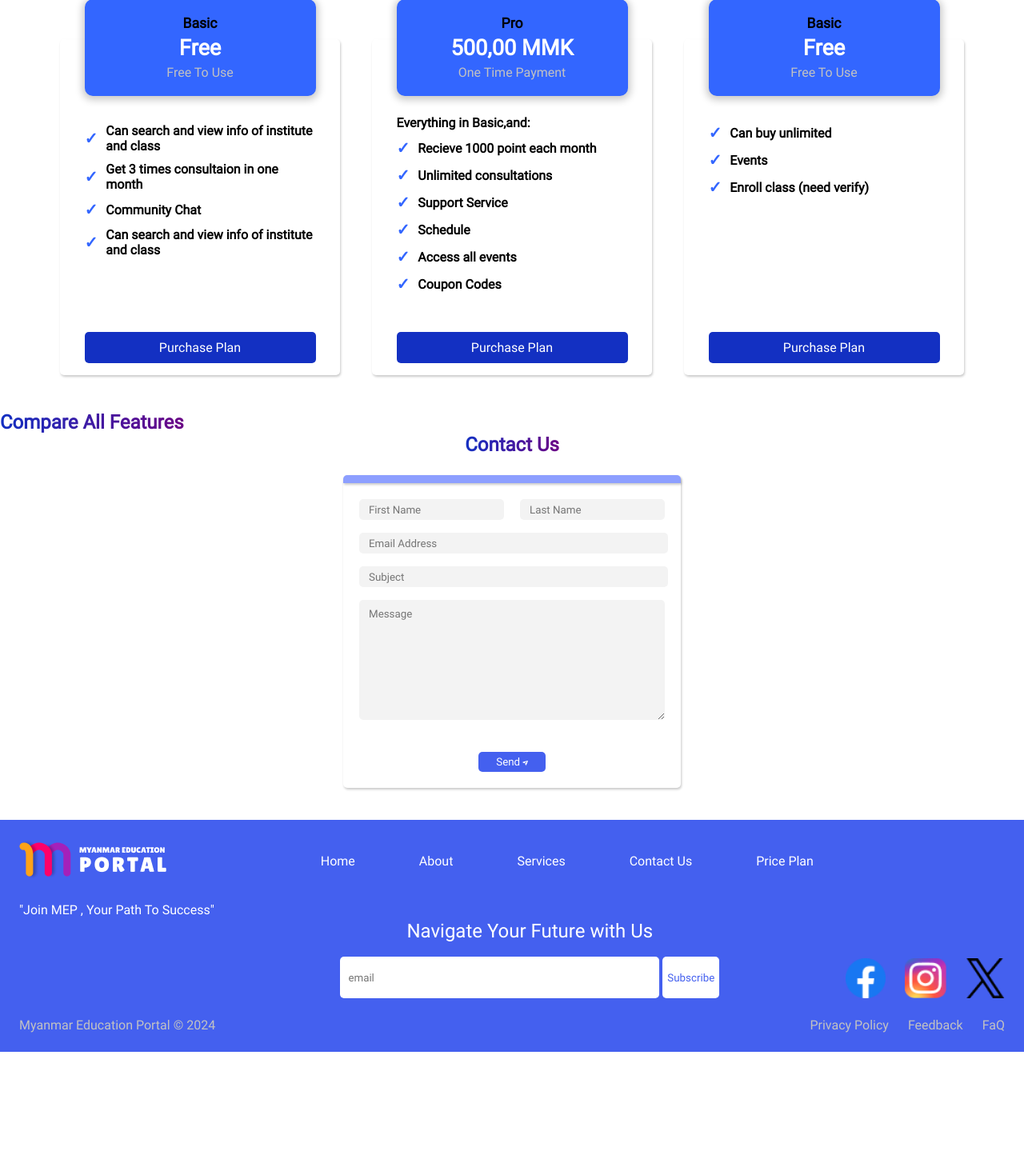
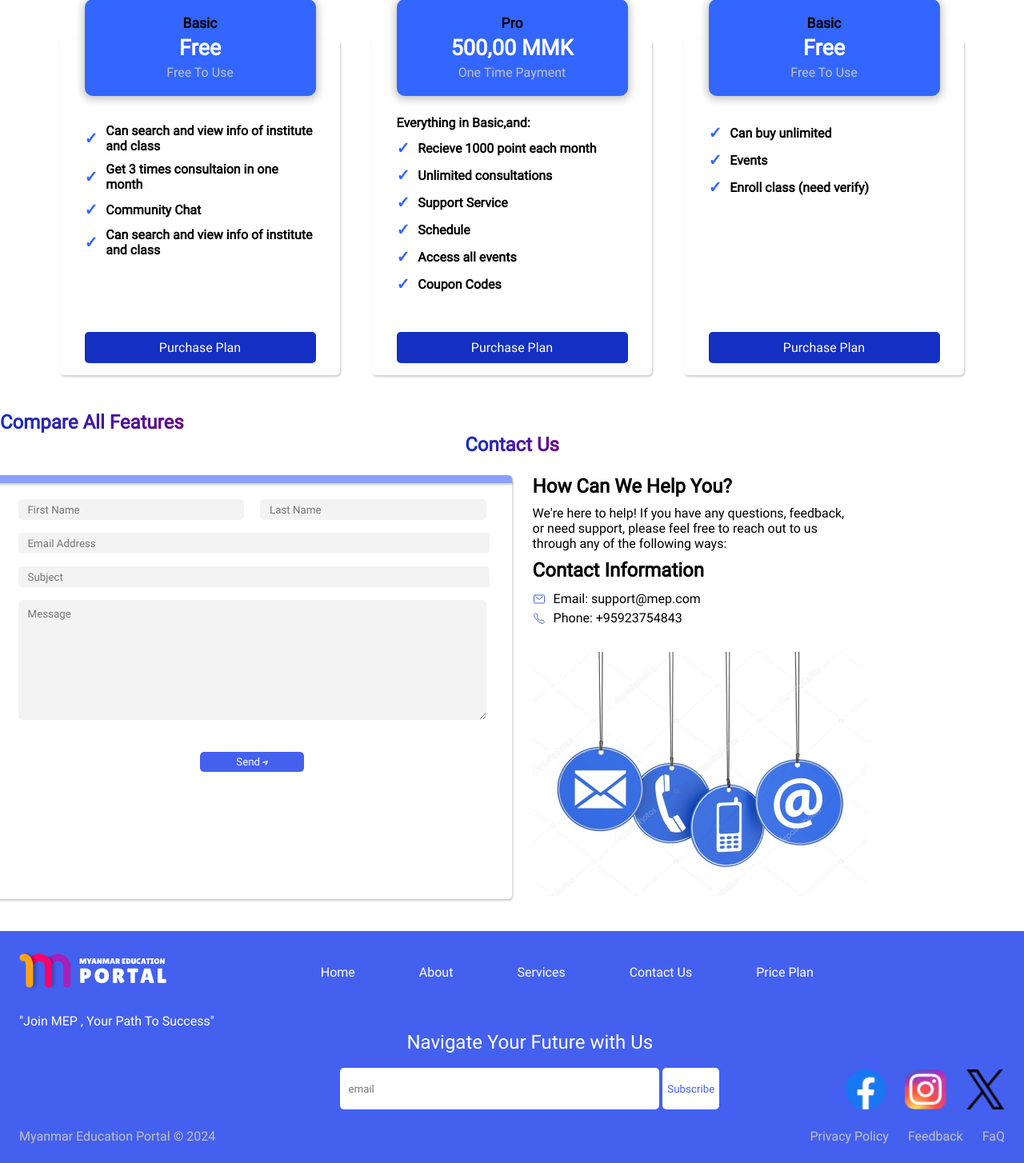
Before and after one commit to ExBrain-B13-Group-1/MEP, a PHP site: page /resources/homepage.html in a window 1280 px wide; the page is wider, and only the part inside the window is pictured. Shown: the part 3154-4608 px from the top of that part at 80% size. Before the commit the page ends 4469 px from the top of that part, so only its background shows below. Run offline with PHP 8.4, Linux system fonts and the light colour scheme; style sheets or scripts are compiled from the project's sources.

Commit message:
latest update

```diff
--- a/User/View/resources/css/homepage.css
+++ b/User/View/resources/css/homepage.css
@@ -626,6 +626,7 @@ nav {
   align-items: center;
 }
 .contact-us-inner-wrapper{
+  width: 90%;
   padding: 20px;
 }
 .name-row-input{
@@ -659,13 +660,46 @@ nav {
   font-size: 1.5em;
   margin-bottom: 3vh;
 }
+.contact-us-description-container{
+  display: flex;
+  width: 1300px;
+  gap: 2vw;
+}
 .contact-us-description-left-container{
   border-radius: 5px;
   display: flex;
   flex-direction: column;
   align-items: center;
   box-shadow: 1px 2px 3px 0px #00000036;
-  width: 100%;
+  width: 50%;
+}
+.contact-us-description-right-container{
+  width: 30%;
+}
+.contact-us-description-right-header{
+  font-size: 1.5em;
+  font-weight: bold;
+  margin-bottom: 10px;
+}
+.contact-us-description-right-text{
+  margin-bottom: 10px;
+}
+.contact-us-description-right-information-header{
+  font-size: 1.5em;
+  font-weight: bold;
+  margin-bottom: 10px;
+}
+.contact-us-description-right-information-email,.contact-us-description-right-right-information-phone{
+  display: flex;
+  align-items: center;
+  line-height: 1.5em;
+}
+.email-icon,.phone-icon{
+  color: var(--primary-color);
+  margin-right: 10px;
+}
+.contact-us-description-right-image{
+  margin-top: 30px;
 }
 .send-btn{
   color: var(--primary-bg-color);
@@ -686,9 +720,6 @@ nav {
   height: 10px;
   background-color: #8D9FFF;
   box-shadow: 1px 2px 3px 0px #00000036;
-}
-.contact-us-description-right-container{
-
 }
 /* Start of Footer */
 footer {
--- a/User/View/resources/homepage.html
+++ b/User/View/resources/homepage.html
@@ -440,7 +440,7 @@
             Compare All Features
         </div>
         <div class="compare-all-features-table-container">
-
+            <table></table>
         </div>
     </div>
     <div class="contact-us-section">
@@ -468,7 +468,26 @@
                     </div>
                     <button class="send-btn">Send <img src="../resources/img/send.png" alt="" class="send-img"></button>
                 </div>
-                <div class="contact-us-description-right-container"></div>
+                <div class="contact-us-description-right-container">
+                    <div class="contact-us-description-right-header">
+                        How Can We Help You?
+                    </div>
+                    <div class="contact-us-description-right-text">
+                        We're here to help! If you have any questions, feedback, or need support, please feel free to reach out to us through any of the following ways:
+                    </div>
+                    <div class="contact-us-description-right-information-header">
+                        Contact Information
+                    </div>
+                    <div class="contact-us-description-right-information-email">
+                        <ion-icon name="mail-outline" class="email-icon"></ion-icon>Email: support@mep.com
+                    </div>
+                    <div class="contact-us-description-right-right-information-phone">
+                        <ion-icon name="call-outline" class="phone-icon"></ion-icon>Phone: +95923754843
+                    </div>
+                    <div class="contact-us-description-right-image">
+                        <img src="../resources/img/contact -icons.png" alt="">
+                    </div>
+                </div>
             </div>
         </div>
     </div>
```
Also changed, not shown: User/View/resources/img/contact -icons.png (added).
